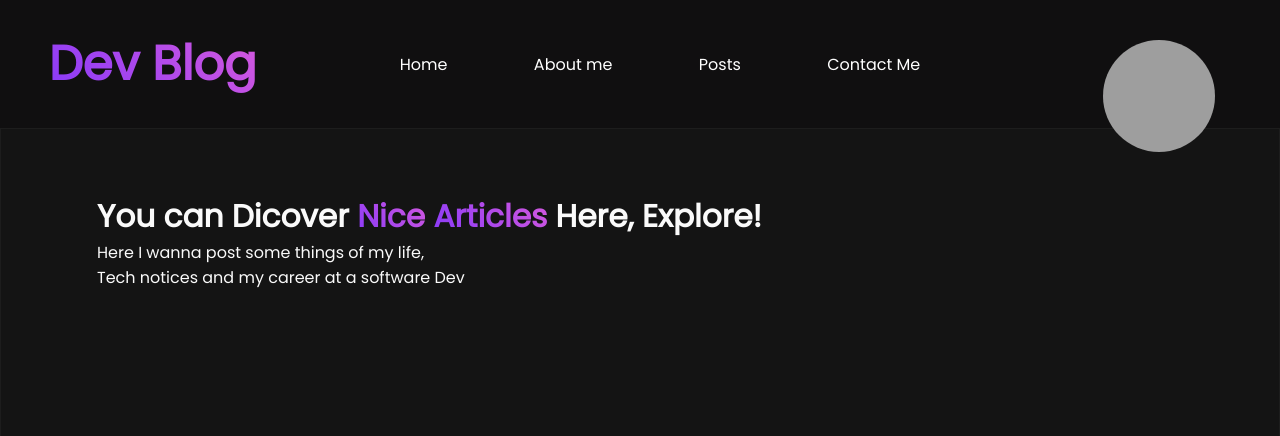
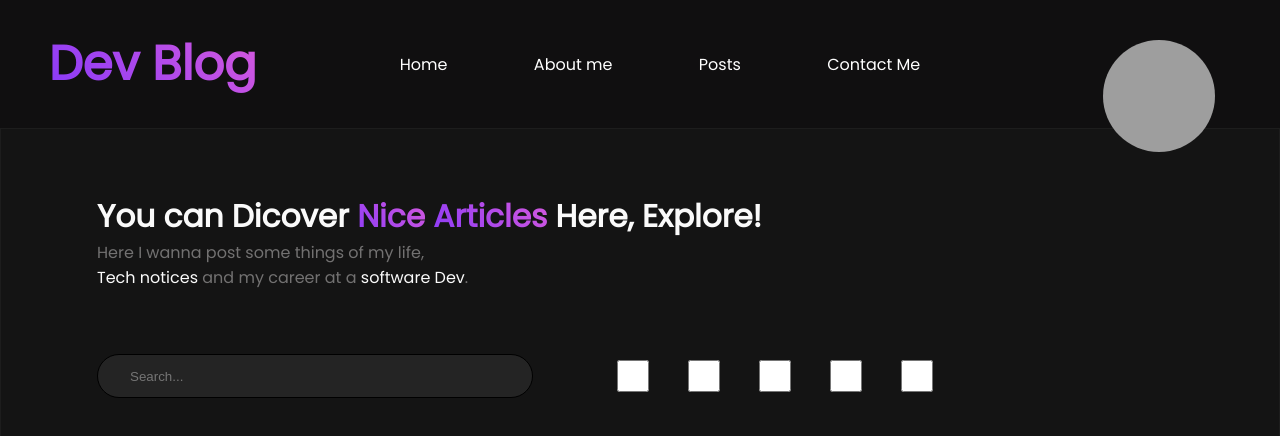
Before and after one commit to EduardoAraujoo/Dev-Blog, a React (Create React App) app: page / in a window 1280 px wide. Shown: the top 436 px of the page. Built offline with nearby package versions, Linux system fonts and the light colour scheme; grey boxes are pictures that could not be loaded.

Commit message:
adding more discorver card and search future

```diff
--- a/src/Components/Banner/Banner.module.scss
+++ b/src/Components/Banner/Banner.module.scss
@@ -1,12 +1,12 @@
+$background-black: #100f10;
+$text-white: #fff;
 
 .banner {
-    background-color: #100f10;
+    background-color: $background-black;
     height: 8rem;
     width: 100;
     display: flex;
     align-items: center;
-
-
 }
 
 .article {
@@ -14,9 +14,11 @@
 
     &__ul {
         list-style: none;
-        color: #fff;
+        color: $text-white;
         display: flex;
         justify-content: center;
+        display: flex;
+        margin: auto;
     }
 
     &__li {
--- /dev/null
+++ b/src/Components/Discover/Discover.jsx
@@ -0,0 +1,26 @@
+import { Form } from '../Form';
+import styles from './Discover.module.scss';
+
+export function DiscoverText() {
+  return (
+    <section className={styles.discover}>
+                <article className={styles.discover__text}>
+                    <h2>You can Dicover
+                        <span className={styles.discover__ColoredSpan}> Nice
+                        </span>
+                        <span className={styles.discover__ColoredSpan}> Articles
+                        </span> Here, Explore!
+                    </h2>
+                    <p>Here I wanna post some things of my life,</p>
+                    <p>
+                        <span className={styles.discover__emphasis}>
+                            Tech notices
+                        </span> and my career at a <span className={styles.discover__emphasis}>
+                            software Dev
+                        </span>.
+                    </p>
+                </article>
+                <Form />
+                </section>
+  )
+}
--- a/src/Components/Discover/Discover.module.scss
+++ b/src/Components/Discover/Discover.module.scss
@@ -1,17 +1,20 @@
-.container{
+.container {
     height: 25rem;
     width: 100;
     display: flex;
     justify-content: center;
 }
-.discover{
+
+.discover {
     height: 23rem;
     width: 80rem;
     border: 1px solid #27272779;
-    &__text{
+
+    &__text {
         font-size: 1.3rem;
     }
-    span{
+
+    &__ColoredSpan {
         background-size: 100%;
         -webkit-background-clip: text;
         background-clip: text;
@@ -19,12 +22,19 @@
         -moz-text-fill-color: transparent;
         background-image: linear-gradient(45deg, #8739f9, #d75add);
     }
-    h2, p{
+
+    h2 {
         margin: 4rem 0 0 6rem;
         color: #FAFAFA;
     }
-    p{
+
+    p {
         font-size: 1rem;
         margin: 0 0 0 6rem;
+        color: #adacac9d;
+    }
+
+    &__emphasis {
+        color: #FAFAFA;
     }
 }
--- a/src/Components/Discover/index.jsx
+++ b/src/Components/Discover/index.jsx
@@ -1,15 +1,10 @@
+import { DiscoverText } from './Discover'
 import styles from './Discover.module.scss'
 
 export default function Discover() {
     return (
         <div className={styles.container}>
-            <section className={styles.discover}>
-                <article className={styles.discover__text}>
-                    <h2>You can Dicover <span>Nice</span> <span>Articles</span> Here, Explore!</h2>
-                    <p>Here I wanna post some things of my life,</p>
-                    <p> Tech notices and my career at a software Dev </p>
-                </article>
-            </section>
+            <DiscoverText />
         </div>
     )
 }
--- /dev/null
+++ b/src/Components/Form/Form.module.scss
@@ -0,0 +1,29 @@
+$inputBackground: #242424;
+$inputFontColor: #FAFAFA;
+
+.form{
+height: 10rem;
+margin-top: 2rem;
+display: flex;
+
+&__inputSearch{
+    background: $inputBackground;
+    border: 1px solid #000;
+    height: 2.5rem;
+    width: 25rem;
+    margin: 2rem 0 0 6rem;
+    border-radius: 2rem;
+    padding-left: 2rem;
+    color: $inputFontColor;
+}
+&__input:focus{
+    outline: 0
+}
+}
+ul{
+    margin: 2.2rem 0 0 1.5rem;
+}
+.inputCheck{
+    height: 2rem;
+    width: 4rem;
+}
--- /dev/null
+++ b/src/Components/Form/index.jsx
@@ -0,0 +1,22 @@
+import styles from './Form.module.scss'
+
+export function Form() {
+  return (
+    <form action="submit" className={styles.form}>
+        <input type="text" placeholder='Search...'
+        className={styles.form__inputSearch}/>
+        <ul>
+        <input type='checkbox' className={styles.inputCheck}
+         placeholder='All'/>
+        <input type='checkbox' className={styles.inputCheck}
+         placeholder='JavaScript'/>
+        <input type='checkbox' className={styles.inputCheck}
+         placeholder='AI'/>
+        <input type='checkbox' className={styles.inputCheck}
+         placeholder='Routine'/>
+        <input type='checkbox' className={styles.inputCheck}
+         placeholder='Notices'/>
+        </ul>
+    </form>
+  )
+}
```
